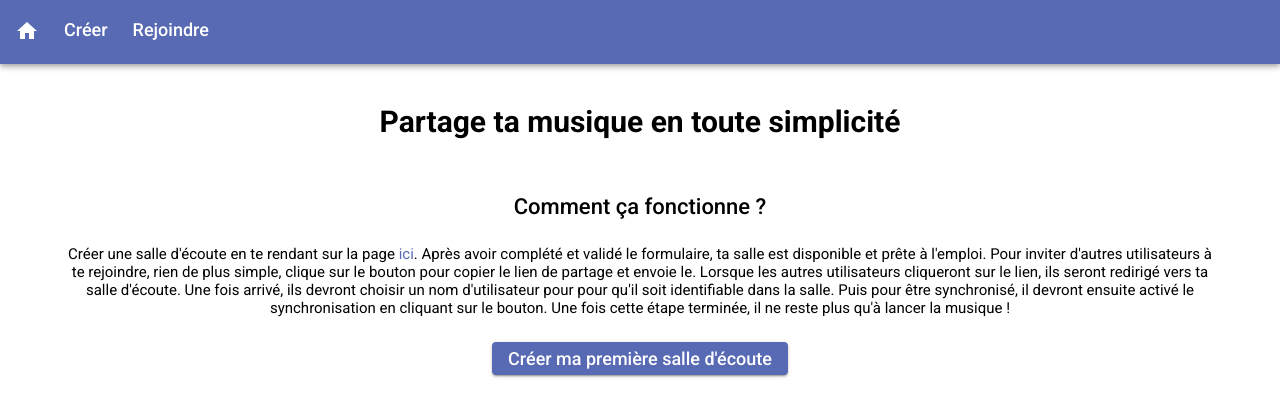
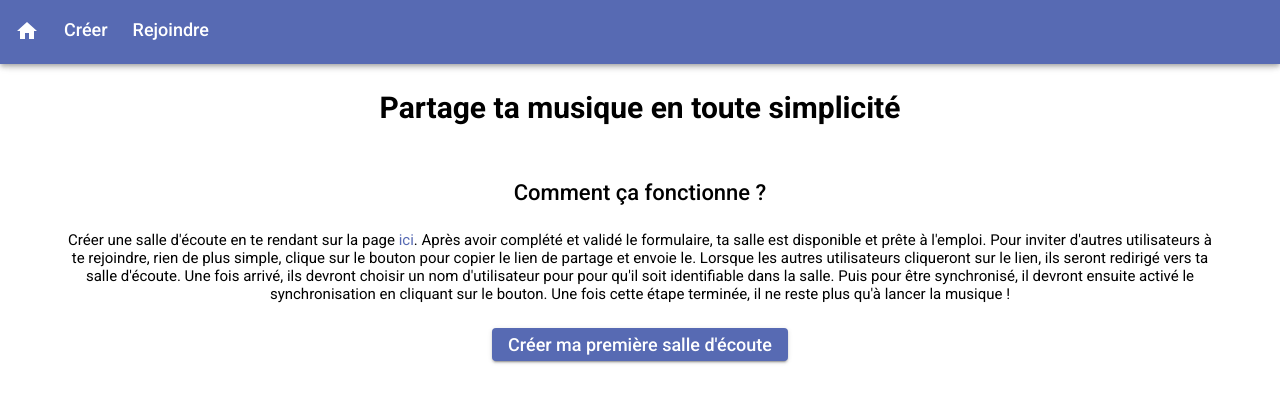
Before and after one commit to cryptolympix/audio-player-firebase, a React (Create React App) app in the folder app/: page / in a window 1280 px wide. Shown: the top 416 px of the page. Built offline with nearby package versions, Linux system fonts and the light colour scheme; no server answers.

Commit message:
Set the padding to have fixed top navigation

```diff
--- a/app/src/components/Content.tsx
+++ b/app/src/components/Content.tsx
@@ -5,6 +5,7 @@ import {
   Route,
   Redirect,
 } from 'react-router-dom';
+import useMediaQuery from '@material-ui/core/useMediaQuery';
 import Container from '@material-ui/core/Container';
 
 const Home = React.lazy(() => import('../pages/Home'));
@@ -13,9 +14,15 @@ const Join = React.lazy(() => import('../pages/Join'));
 const Room = React.lazy(() => import('../pages/Room'));
 
 function Content() {
+  const isMobile = useMediaQuery('(max-width:600px)');
+
   return (
     <Container
-      style={{ padding: '5vh 5vw calc(5vh + 60px)' }}
+      style={{
+        padding: `${
+          isMobile ? '5vh' : 'calc(5vh + 50px)'
+        }  5vw calc(5vh + 60px)`,
+      }}
       maxWidth={'lg'}
       disableGutters
     >
--- a/app/src/components/Navigation.tsx
+++ b/app/src/components/Navigation.tsx
@@ -22,7 +22,7 @@ import BottomNavigationAction from '@material-ui/core/BottomNavigationAction';
 const useStyles = makeStyles((theme: Theme) =>
   createStyles({
     topNavigation: {
-      position: 'relative',
+      position: 'fixed',
       width: '100%',
       backgroundColor: theme.palette.primary.dark,
       zIndex: 20,
```
